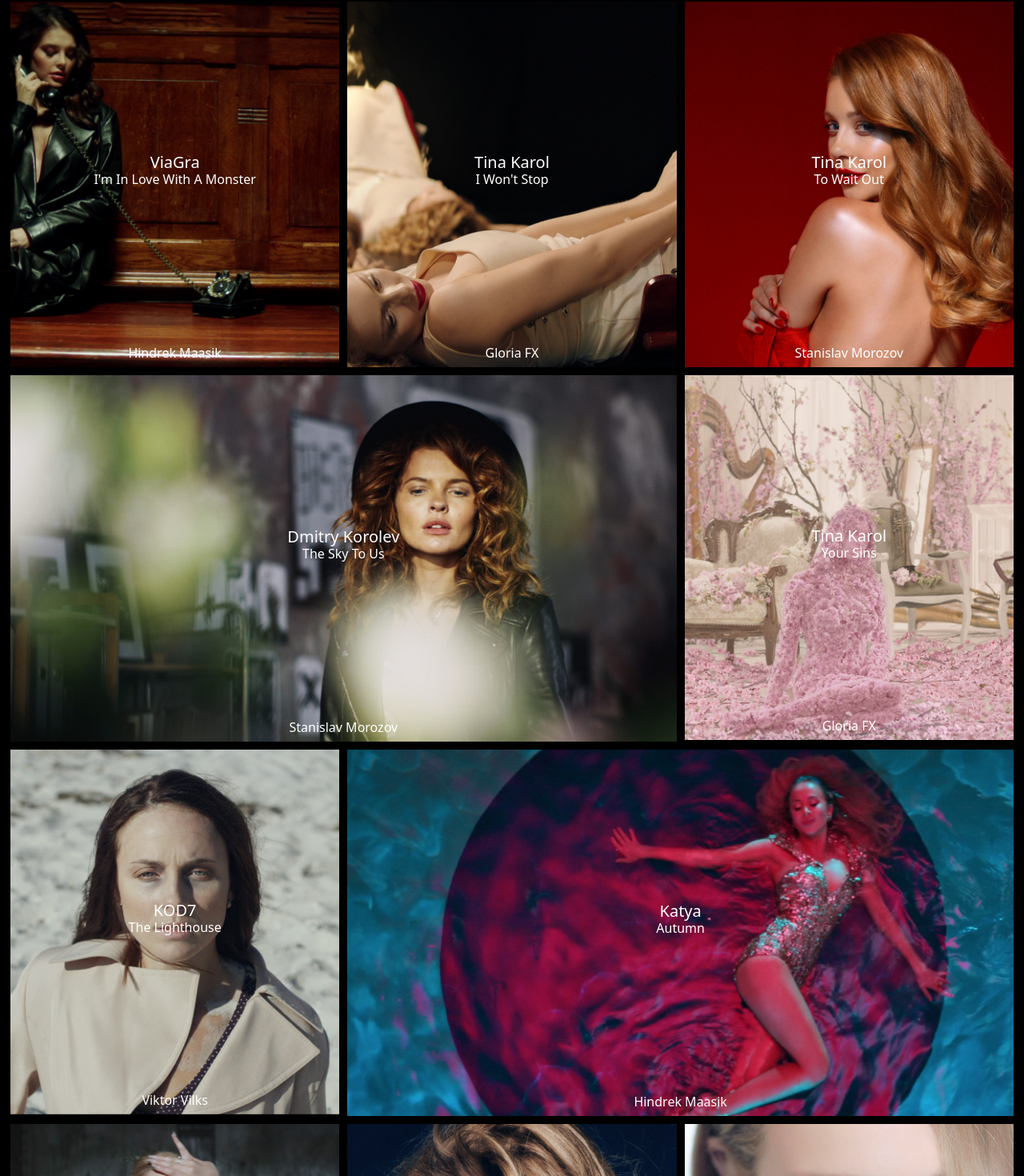
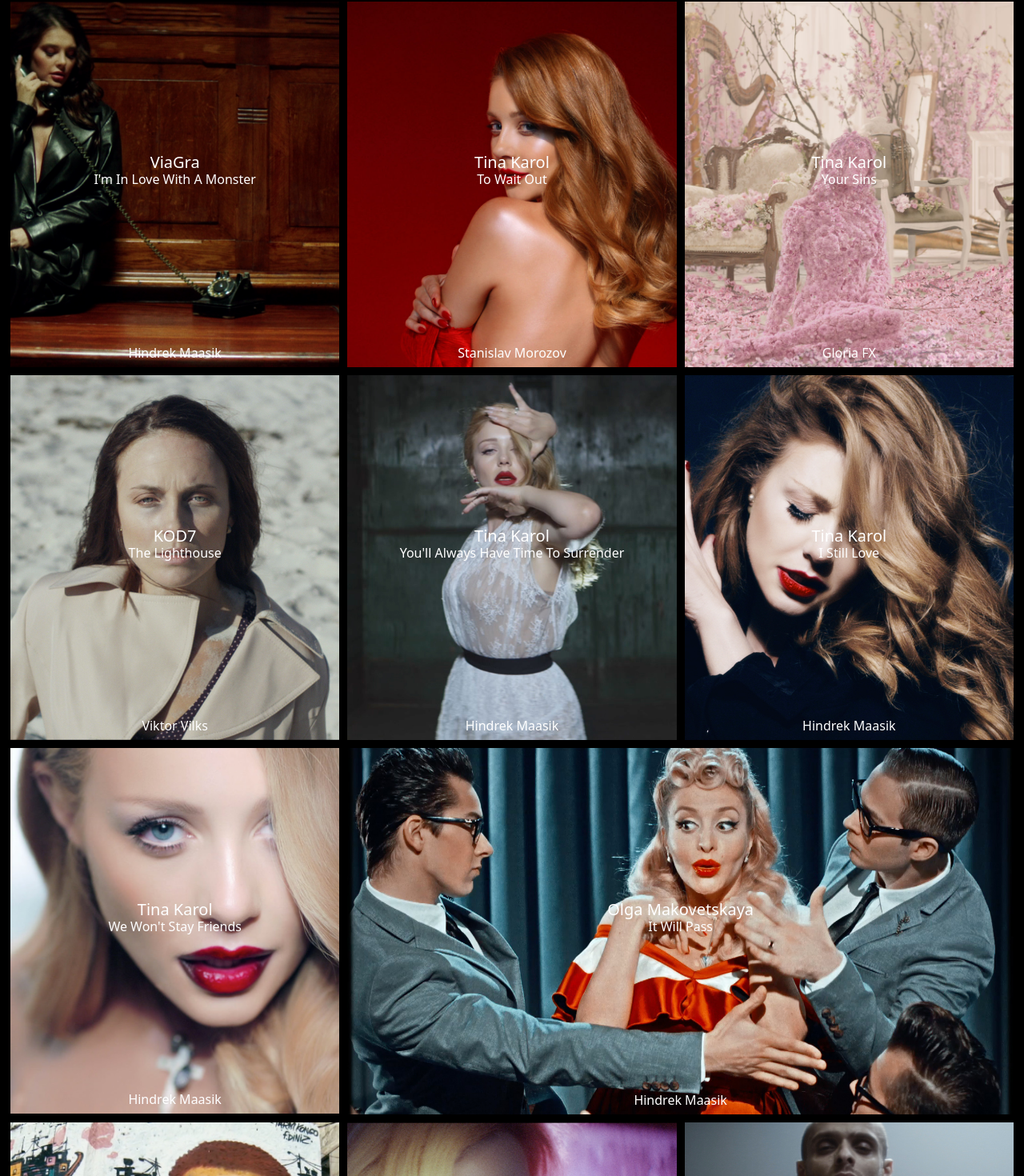
Before and after one commit to cinemaxym/7kopeksfilms, a React (Create React App) app: page / in a window 1280 px wide. Shown: the part 1186-2656 px from the top of the page at 80% size. Built offline with nearby package versions, Linux system fonts and the light colour scheme.

Commit message:
edited works

```diff
--- a/src/components/Works.js
+++ b/src/components/Works.js
@@ -59,16 +59,16 @@ const worksData = [
         videoUrl: 'https://www.youtube.com/embed/8fVwK7yx0Xo',
         aspectRatio: '4-3'
     },
-    {
-        id: 6,
-        image: require('../images/Tina_1.jpg'),
-        alt: 'Tina Karol',
-        artist: 'Tina Karol',
-        title: "I Won't Stop",
-        director: 'Gloria FX',
-        videoUrl: 'https://www.youtube.com/embed/3_28U9MP5PI',
-        aspectRatio: '4-3'
-    },
+    // {
+    //     id: 6,
+    //     image: require('../images/Tina_1.jpg'),
+    //     alt: 'Tina Karol',
+    //     artist: 'Tina Karol',
+    //     title: "I Won't Stop",
+    //     director: 'Gloria FX',
+    //     videoUrl: 'https://www.youtube.com/embed/3_28U9MP5PI',
+    //     aspectRatio: '4-3'
+    // },
     {
         id: 7,
         image: require('../images/Tina_Rain.jpg'),
@@ -79,16 +79,16 @@ const worksData = [
         videoUrl: 'https://www.youtube.com/embed/kofjCoxrOrs',
         aspectRatio: '4-3'
     },
-    {
-        id: 8,
-        image: require('../images/korolev.jpg'),
-        alt: 'Korolev',
-        artist: 'Dmitry Korolev',
-        title: 'The Sky To Us',
-        director: 'Stanislav Morozov',
-        videoUrl: 'https://www.youtube.com/embed/GjcNNCFBf-A',
-        aspectRatio: '16-9'
-    },
+    // {
+    //     id: 8,
+    //     image: require('../images/korolev.jpg'),
+    //     alt: 'Korolev',
+    //     artist: 'Dmitry Korolev',
+    //     title: 'The Sky To Us',
+    //     director: 'Stanislav Morozov',
+    //     videoUrl: 'https://www.youtube.com/embed/GjcNNCFBf-A',
+    //     aspectRatio: '16-9'
+    // },
     {
         id: 9,
         image: require('../images/TinaKarol_Blindfold.jpg'),
@@ -109,16 +109,16 @@ const worksData = [
         videoUrl: 'https://www.youtube.com/embed/krMhlg0I4RM',
         aspectRatio: '4-3'
     },
-    {
-        id: 11,
-        image: require('../images/katya.png'),
-        alt: 'Katya',
-        artist: 'Katya',
-        title: 'Autumn',
-        director: 'Hindrek Maasik',
-        videoUrl: 'https://www.youtube.com/embed/4HSaaL58irg',
-        aspectRatio: '16-9'
-    },
+    // {
+    //     id: 11,
+    //     image: require('../images/katya.png'),
+    //     alt: 'Katya',
+    //     artist: 'Katya',
+    //     title: 'Autumn',
+    //     director: 'Hindrek Maasik',
+    //     videoUrl: 'https://www.youtube.com/embed/4HSaaL58irg',
+    //     aspectRatio: '16-9'
+    // },
     {
         id: 12,
         image: require('../images/sdatsya.jpg'),
@@ -179,16 +179,16 @@ const worksData = [
         videoUrl: 'https://www.youtube.com/embed/T69hDTOUvLM',
         aspectRatio: '4-3'
     },
-    {
-        id: 18,
-        image: require('../images/jamala_osen.jpg'),
-        alt: 'Jamala',
-        artist: 'Jamala',
-        title: 'Depends On You',
-        director: 'Viktor Vilks',
-        videoUrl: 'https://youtube.com/embed/yJLTgW-cxHc',
-        aspectRatio: '16-9'
-    },
+    // {
+    //     id: 18,
+    //     image: require('../images/jamala_osen.jpg'),
+    //     alt: 'Jamala',
+    //     artist: 'Jamala',
+    //     title: 'Depends On You',
+    //     director: 'Viktor Vilks',
+    //     videoUrl: 'https://youtube.com/embed/yJLTgW-cxHc',
+    //     aspectRatio: '16-9'
+    // },
     {
         id: 19,
         image: require('../images/touchme.jpg'),
```
Also changed, not shown: 1 other file (tests, documents, lock files or other folders).
